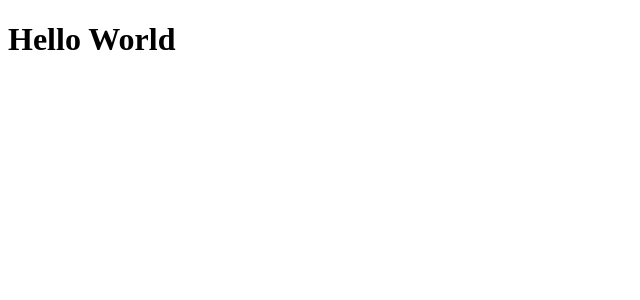
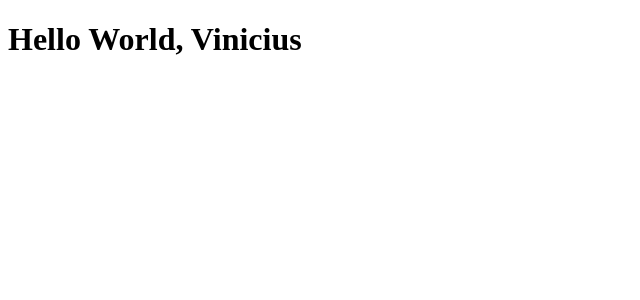
Before and after one commit to EduardoMilione2005/lab-frontend, a JavaScript app in the folder 03-estrutura/: page / in a window 1280 px wide. Shown: the top 300 px of the page, without its empty margins (0-640 px from the left). Built offline with nearby package versions, Linux system fonts and the light colour scheme; the HTML template or start-up script is replaced by a standard one.

Commit message:
Trabalho 01 - Hello World

```diff
--- a/03-estrutura/src/App.js
+++ b/03-estrutura/src/App.js
@@ -1,5 +1,3 @@
 export default function App() {
-  return (
-    <h1>Hello World</h1>
-  );
+    return <h1>Hello World, Vinicius</h1>
 }
```
Also changed, not shown: 03-estrutura/src/index.js (+4 -4 lines).
